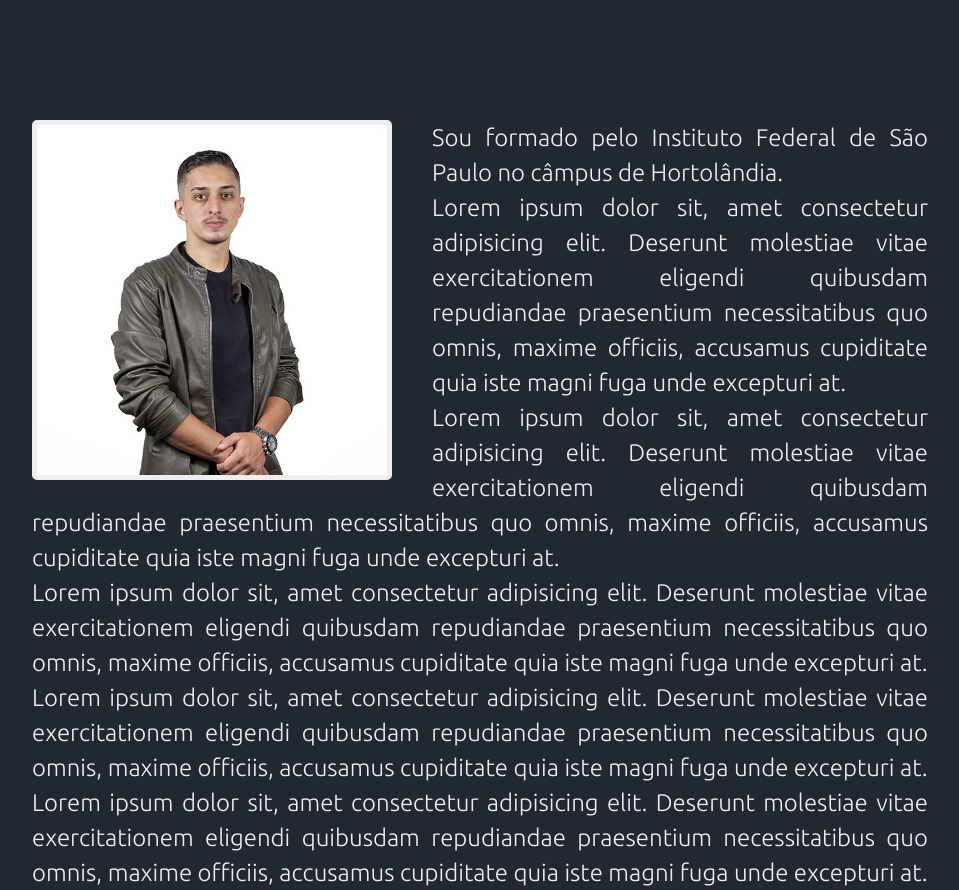
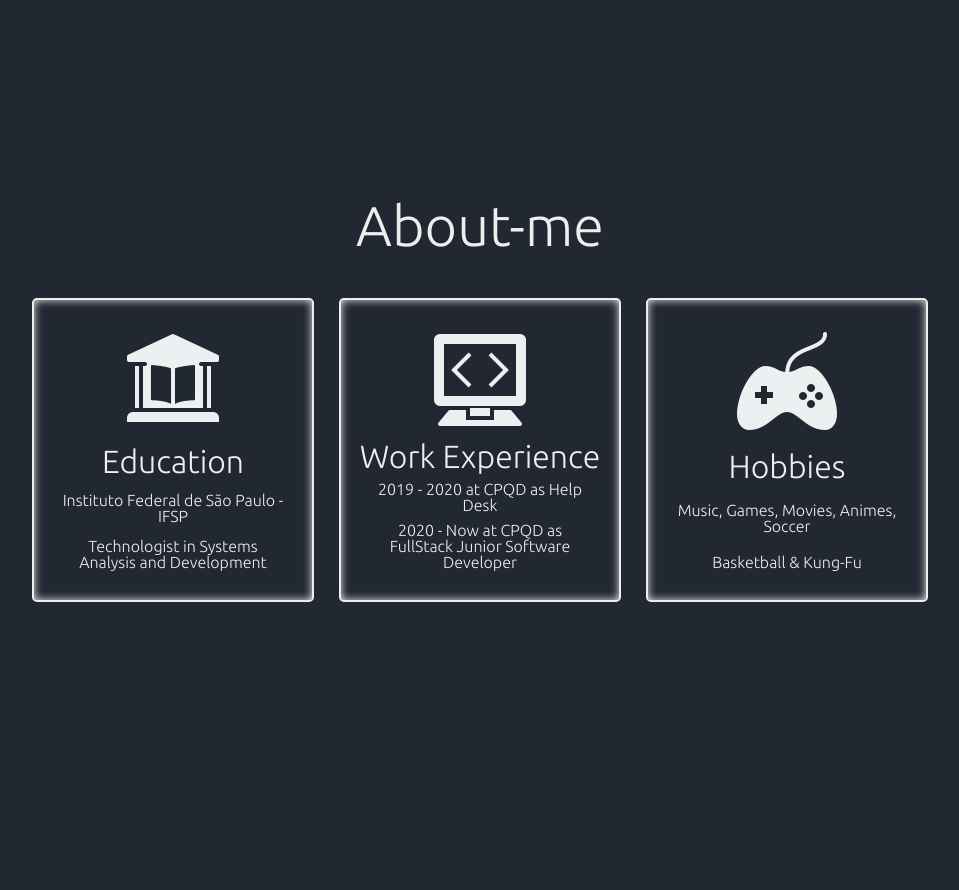
Before and after one commit to Gasparott0/Gasparott0.github.io, a plain HTML site: page index.html in a window 1280 px wide. Shown: the part 680-1570 px from the top of the page, without its empty margins (160-1119 px from the left). After the commit the page ends 1360 px from the top, so only its background shows below. Drawn offline with Linux system fonts and the light colour scheme.

Commit message:
first version of aboutme page finish

```diff
--- a/css/core.css
+++ b/css/core.css
@@ -24,14 +24,17 @@ a {
 }
 
 h1 {
+  white-space: nowrap;
   font-size: 3.5em;
 }
 
 h2 {
-  font-size: 1.5em;
+  white-space: nowrap;
+  font-size: 2em;
 }
 
 h3 {
+  white-space: nowrap;
   font-size: 1.17em;
 }
 
@@ -45,5 +48,5 @@ h6 {
 }
 
 p {
-    font-size: 1.5em;
+    font-size: 1.2em;
 }
--- a/css/style.css
+++ b/css/style.css
@@ -51,7 +51,46 @@ main .introduction .introduction-container .social-medias {
 
 /* ABOUT STYLE */
 
-main .about figure {
+main .about {
+  height: 70vh;
+  display: flex;
+  flex-direction: column;
+  align-items: center;
+  justify-content: center;
+}
+
+main .about .cards {
+  margin-top: 5%;
+  display: grid;
+  grid-template-columns: repeat(3, 1fr);
+  grid-column-gap: 25px;
+  justify-content: center;
+}
+
+main .about .cards article {
+  border: 2px solid;
+  min-height: 300px;
+  border-radius: 5px;
+  box-shadow: inset 0 0 0.5em var(--light);
+
+  display: flex;
+}
+
+main .about .cards article .article-box {
+  height: 80%;
+  width: 80%;
+  margin: auto;
+  display: flex;
+  flex-direction: column;
+  justify-content: space-between;
+  align-items: center;
+}
+
+main .about .cards article .article-box p {
+  font-size: 1em;
+}
+
+/* main .about figure {
   float: left;
 }
 
@@ -69,4 +108,4 @@ main .about .picture {
   border-radius: 5px;
   margin: 0px 40px 10px 0px;
   border: 5px solid var(--light);
-}
+} */
--- a/index.html
+++ b/index.html
@@ -1,20 +1,15 @@
 <!DOCTYPE html>
 <html lang="en">
+
 <head>
   <meta charset="UTF-8" />
   <meta http-equiv="X-UA-Compatible" content="IE=edge" />
   <meta name="viewport" content="width=device-width, initial-scale=1.0" />
 
-    <link
-      href="https://fonts.googleapis.com/css2?family=Roboto&family=Ubuntu:wght@300;700&display=swap"
-      rel="stylesheet"
-    />
+  <link href="https://fonts.googleapis.com/css2?family=Roboto&family=Ubuntu:wght@300;700&display=swap"
+    rel="stylesheet" />
 
-    <link
-      rel="shortcut icon"
-      href="images/icons/introduction-icon.png"
-      type="image/x-icon"
-    />
+  <link rel="shortcut icon" href="images/icons/introduction-icon.png" type="image/x-icon" />
 
   <link rel="stylesheet" href="css/reset.css" />
   <link rel="stylesheet" href="css/core.css" />
@@ -29,7 +24,7 @@
       <ul>
         <li><a href="#introduction">Home</a></li>
         <li><a href="#about-me">About-me</a></li>
-          <li><a href="#github">My Github</a></li>
+        <li><a href="#skills">Skills</a></li>
         <li><a href="#social-media">Let's connect!</a></li>
       </ul>
     </nav>
@@ -40,12 +35,9 @@
       <div class="introduction-container">
         <img src="images/icons/introduction-icon.png" alt="" />
         <h1>Junior Software Developer</h1>
-          <p class="p-bold">Hi guys! I'm Mateus Gasparotto.</p>
+        <p class="p-bold">Hi guys 👋 I'm Mateus Gasparotto.</p>
         <nav class="social-medias">
-            <a
-              href="https://www.linkedin.com/in/mateus-gasparotto/"
-              target="_blank"
-            >
+          <a href="https://www.linkedin.com/in/mateus-gasparotto/" target="_blank">
             <img src="images/icons/linkedin.png" alt="linkedin" />
           </a>
           <a href="https://twitter.com/GasparottoMS" target="_blank">
@@ -58,45 +50,35 @@
       </div>
     </section>
     <section id="about-me" class="about">
-        <figure>
+      <h1>About-me</h1>
+      <!-- <figure>
           <img class="picture" src="images/me.jpeg" alt="me" />
-        </figure>
-        <div class="text">
-          <p>
-            Sou formado pelo Instituto Federal de São Paulo no câmpus de
-            Hortolândia.
-          </p>
-          <p>
-            Lorem ipsum dolor sit, amet consectetur adipisicing elit. Deserunt
-            molestiae vitae exercitationem eligendi quibusdam repudiandae
-            praesentium necessitatibus quo omnis, maxime officiis, accusamus
-            cupiditate quia iste magni fuga unde excepturi at.
-          </p>
-          <p>
-            Lorem ipsum dolor sit, amet consectetur adipisicing elit. Deserunt
-            molestiae vitae exercitationem eligendi quibusdam repudiandae
-            praesentium necessitatibus quo omnis, maxime officiis, accusamus
-            cupiditate quia iste magni fuga unde excepturi at.
-          </p>
-          <p>
-            Lorem ipsum dolor sit, amet consectetur adipisicing elit. Deserunt
-            molestiae vitae exercitationem eligendi quibusdam repudiandae
-            praesentium necessitatibus quo omnis, maxime officiis, accusamus
-            cupiditate quia iste magni fuga unde excepturi at.
-          </p>
-          <p>
-            Lorem ipsum dolor sit, amet consectetur adipisicing elit. Deserunt
-            molestiae vitae exercitationem eligendi quibusdam repudiandae
-            praesentium necessitatibus quo omnis, maxime officiis, accusamus
-            cupiditate quia iste magni fuga unde excepturi at.
-          </p>
-          <p>
-            Lorem ipsum dolor sit, amet consectetur adipisicing elit. Deserunt
-            molestiae vitae exercitationem eligendi quibusdam repudiandae
-            praesentium necessitatibus quo omnis, maxime officiis, accusamus
-            cupiditate quia iste magni fuga unde excepturi at.
-          </p>
-          <p></p>
+        </figure> -->
+      <div class="cards">
+        <article>
+          <div class="article-box">
+            <img src="images/icons/education.png" alt="education" />
+            <h2>Education</h2>
+            <p>Instituto Federal de São Paulo - IFSP</p>
+            <p>Technologist in Systems Analysis and Development</p>
+          </div>
+        </article>
+        <article>
+          <div class="article-box">
+            <img src="images/icons/work-experience.png" alt="work experience" />
+            <h2>Work Experience</h2>
+            <p>2019 - 2020 at CPQD as Help Desk</p>
+            <p>2020 - Now at CPQD as FullStack Junior Software Developer</p>
+          </div>
+        </article>
+        <article>
+          <div class="article-box">
+            <img src="images/icons/hobbies.png" alt="hobbies" />
+            <h2>Hobbies</h2>
+            <p>Music, Games, Movies, Animes, Soccer</p>
+            <p>Basketball & Kung-Fu</p>
+          </div>
+        </article>
       </div>
     </section>
 
@@ -109,4 +91,5 @@
 
   <script src="script.js"></script>
 </body>
+
 </html>
```
Also changed, not shown: images/icons/education.png (added), images/icons/hobbies.png (added), images/icons/work-experience.png (added). Lines whose indentation alone changed are shown as unchanged.
